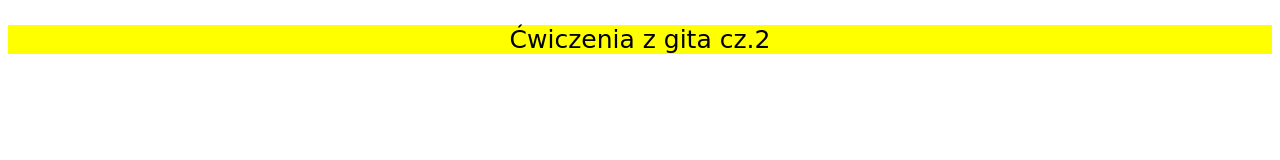
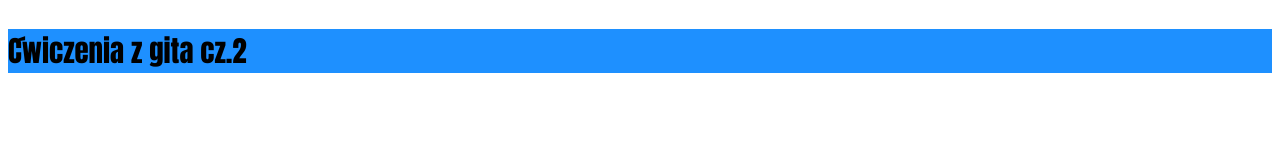
Before and after one commit to frontendpodyplomowe/git2, a plain HTML site: page index.html in a window 1280 px wide. Drawn offline with Linux system fonts and the light colour scheme.

Commit message:
changed style

```diff
--- a/style.css
+++ b/style.css
@@ -1,6 +1,6 @@
 p {
-    background-color: yellow;
-    font-size: 25px;
-    text-align: center;
-    font-family: cursive;
+    background-color: dodgerblue;
+    font-size: 29px;
+    text-align: left;
+    font-family: Impact;
 }
```
